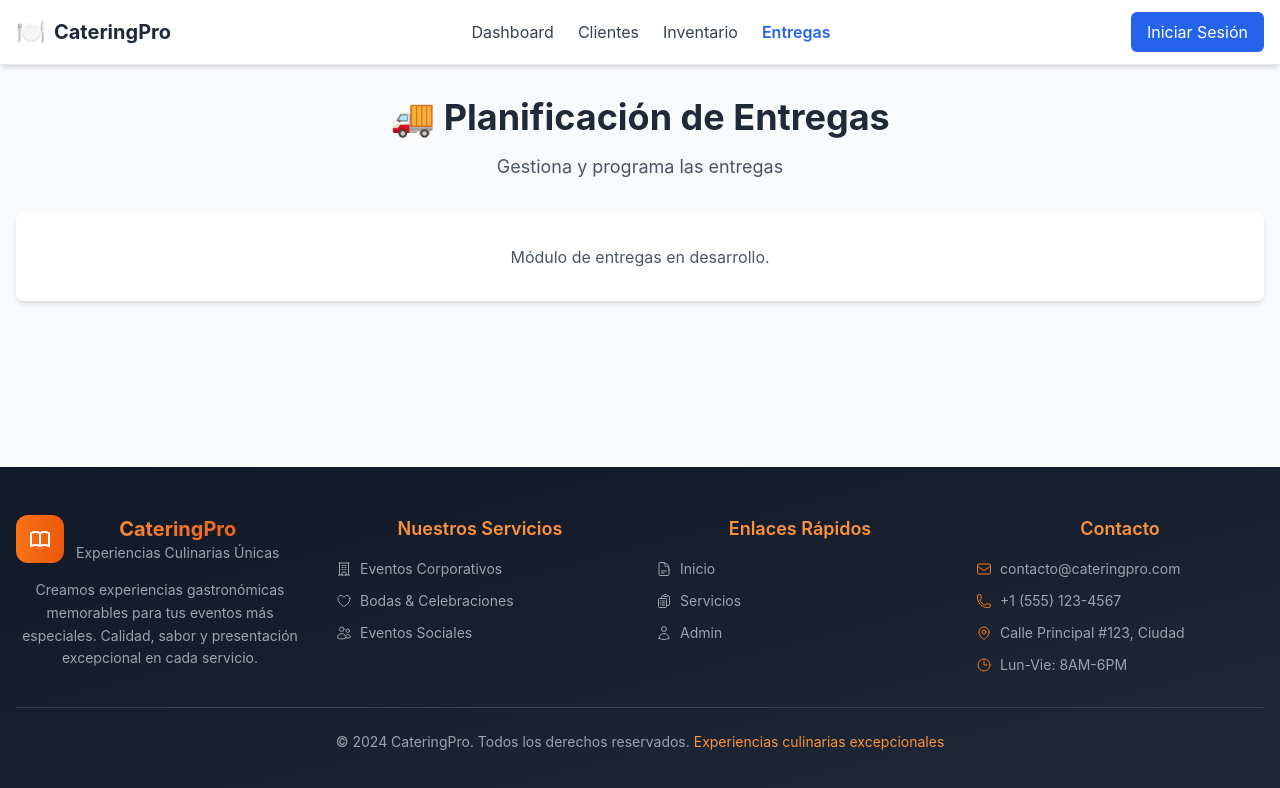
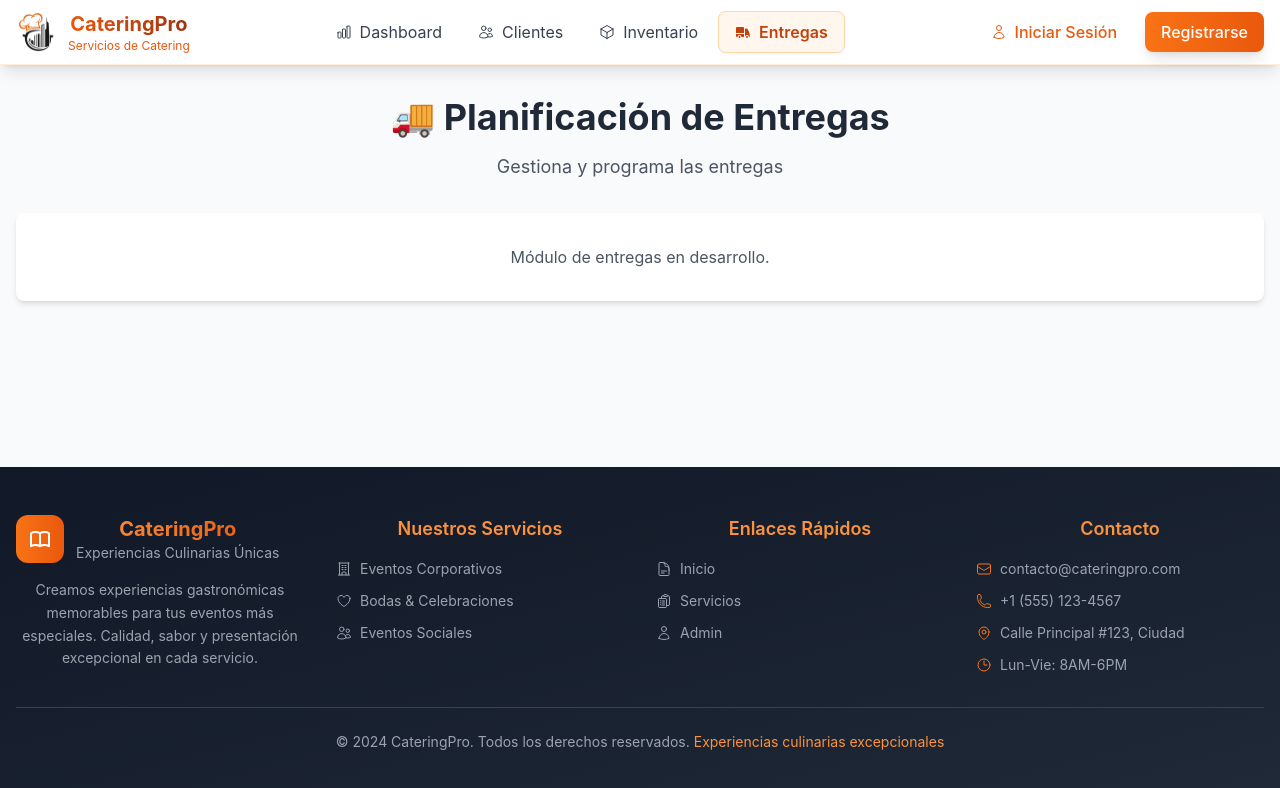
Before and after one commit to Aldair2003/catering-Front, a React (Create React App) app: page /admin/delivery in a window 1280 px wide. Shown: the top 788 px of the page. Built offline with nearby package versions, Linux system fonts and the light colour scheme.

Commit message:
Rediseñar el componente Header: implementación de navegación simplificada para clientes y administradores, incorporación de animaciones con framer-motion, y mejora en la presentación del logo y botones de autenticación.

```diff
--- a/src/components/layout/Header.tsx
+++ b/src/components/layout/Header.tsx
@@ -1,131 +1,246 @@
 import React from 'react';
 import { Link, useLocation } from 'react-router-dom';
+import { motion } from 'framer-motion';
+import {
+  HomeIcon,
+  ChartBarIcon,
+  UsersIcon,
+  CubeIcon,
+  TruckIcon,
+  UserIcon,
+  Bars3Icon,
+  XMarkIcon
+} from '@heroicons/react/24/outline';
+import {
+  HomeIcon as HomeIconSolid,
+  ChartBarIcon as ChartBarIconSolid,
+  UsersIcon as UsersIconSolid,
+  CubeIcon as CubeIconSolid,
+  TruckIcon as TruckIconSolid,
+} from '@heroicons/react/24/solid';
 
 /**
  * Header principal de la aplicación
- * Incluye navegación para usuarios públicos, clientes y administradores
+ * Navegación simplificada para mostrar servicios de catering (sin compras)
  *
  * Funcionalidades:
- * - Logo y marca de la empresa
- * - Menú de navegación adaptativo según el rol
- * - Indicador de página activa
- * - Acceso rápido a carrito y perfil
+ * - Logo y marca con colores naranja
+ * - Navegación básica: Solo Inicio + Admin
+ * - Diseño enfocado en exhibición de servicios
+ * - Animaciones suaves con Framer Motion
  */
 const Header: React.FC = () => {
   const location = useLocation();
+  const [isMobileMenuOpen, setIsMobileMenuOpen] = React.useState(false);
 
   // Determinar si estamos en rutas de admin
   const isAdminRoute = location.pathname.startsWith('/admin');
 
+  // Helper para determinar si el link está activo
+  const isActivePath = (path: string) => location.pathname === path;
+
+  // Configuración de navegación para clientes (simplificada)
+  const customerNavigation = [
+    {
+      name: 'Inicio',
+      path: '/',
+      icon: HomeIcon,
+      iconSolid: HomeIconSolid
+    }
+  ];
+
+  // Configuración de navegación para admin
+  const adminNavigation = [
+    {
+      name: 'Dashboard',
+      path: '/admin',
+      icon: ChartBarIcon,
+      iconSolid: ChartBarIconSolid
+    },
+    {
+      name: 'Clientes',
+      path: '/admin/clients',
+      icon: UsersIcon,
+      iconSolid: UsersIconSolid
+    },
+    {
+      name: 'Inventario',
+      path: '/admin/inventory',
+      icon: CubeIcon,
+      iconSolid: CubeIconSolid
+    },
+    {
+      name: 'Entregas',
+      path: '/admin/delivery',
+      icon: TruckIcon,
+      iconSolid: TruckIconSolid
+    },
+  ];
+
+  const navigation = isAdminRoute ? adminNavigation : customerNavigation;
+
   return (
-    <header className="bg-white shadow-md border-b border-gray-200">
+    <motion.header
+      className="bg-white shadow-lg border-b border-orange-100"
+      initial={{ y: -100 }}
+      animate={{ y: 0 }}
+      transition={{ duration: 0.5, ease: "easeOut" }}
+    >
       <div className="container mx-auto px-4">
         <div className="flex items-center justify-between h-16">
 
           {/* Logo y marca */}
-          <div className="flex items-center space-x-2">
-            <Link to="/" className="flex items-center space-x-2 hover:opacity-80 transition-opacity">
-              <span className="text-2xl">🍽️</span>
-              <h1 className="text-xl font-bold text-gray-800">CateringPro</h1>
+          <motion.div
+            className="flex items-center space-x-3"
+            whileHover={{ scale: 1.05 }}
+            transition={{ duration: 0.2 }}
+          >
+            <Link to="/" className="flex items-center space-x-3 hover:opacity-80 transition-opacity">
+              <motion.div
+                whileHover={{ rotate: 5, scale: 1.1 }}
+                transition={{ duration: 0.2 }}
+              >
+                <img
+                  src="/logo/logoCatemini.png"
+                  alt="CateringPro Logo"
+                  className="h-10 w-10 object-contain"
+                />
+              </motion.div>
+              <div>
+                <h1 className="text-xl font-bold bg-gradient-to-r from-orange-600 to-orange-800 bg-clip-text text-transparent">
+                  CateringPro
+                </h1>
+                <p className="text-xs text-orange-600">Servicios de Catering</p>
+              </div>
             </Link>
-          </div>
+          </motion.div>
 
-          {/* Navegación principal */}
-          <nav className="hidden md:flex items-center space-x-6">
-            {!isAdminRoute ? (
-              /* Navegación para clientes */
-              <>
-                <Link
-                  to="/"
-                  className={`hover:text-blue-600 transition-colors ${
-                    location.pathname === '/' ? 'text-blue-600 font-semibold' : 'text-gray-700'
-                  }`}
+          {/* Navegación principal - Desktop */}
+          <nav className="hidden md:flex items-center space-x-1">
+            {navigation.map((item) => {
+              const isActive = isActivePath(item.path);
+              const Icon = isActive ? item.iconSolid : item.icon;
+
+              return (
+                <motion.div
+                  key={item.path}
+                  whileHover={{ scale: 1.05 }}
+                  whileTap={{ scale: 0.95 }}
                 >
-                  Inicio
-                </Link>
-                <Link
-                  to="/menu"
-                  className={`hover:text-blue-600 transition-colors ${
-                    location.pathname === '/menu' ? 'text-blue-600 font-semibold' : 'text-gray-700'
-                  }`}
-                >
-                  Menú
-                </Link>
-                <Link
-                  to="/orders"
-                  className={`hover:text-blue-600 transition-colors ${
-                    location.pathname === '/orders' ? 'text-blue-600 font-semibold' : 'text-gray-700'
-                  }`}
-                >
-                  Mis Pedidos
-                </Link>
-              </>
-            ) : (
-              /* Navegación para admin */
-              <>
-                <Link
-                  to="/admin"
-                  className={`hover:text-blue-600 transition-colors ${
-                    location.pathname === '/admin' ? 'text-blue-600 font-semibold' : 'text-gray-700'
-                  }`}
-                >
-                  Dashboard
-                </Link>
-                <Link
-                  to="/admin/clients"
-                  className={`hover:text-blue-600 transition-colors ${
-                    location.pathname === '/admin/clients' ? 'text-blue-600 font-semibold' : 'text-gray-700'
-                  }`}
-                >
-                  Clientes
-                </Link>
-                <Link
-                  to="/admin/inventory"
-                  className={`hover:text-blue-600 transition-colors ${
-                    location.pathname === '/admin/inventory' ? 'text-blue-600 font-semibold' : 'text-gray-700'
-                  }`}
-                >
-                  Inventario
-                </Link>
-                <Link
-                  to="/admin/delivery"
-                  className={`hover:text-blue-600 transition-colors ${
-                    location.pathname === '/admin/delivery' ? 'text-blue-600 font-semibold' : 'text-gray-700'
-                  }`}
-                >
-                  Entregas
-                </Link>
-              </>
-            )}
+                  <Link
+                    to={item.path}
+                    className={`flex items-center space-x-2 px-4 py-2 rounded-lg transition-all duration-200 ${
+                      isActive
+                        ? 'text-orange-700 bg-orange-50 font-semibold shadow-sm border border-orange-200'
+                        : 'text-gray-700 hover:text-orange-600 hover:bg-orange-50'
+                    }`}
+                  >
+                    <Icon className="h-4 w-4" />
+                    <span>{item.name}</span>
+                  </Link>
+                </motion.div>
+              );
+            })}
           </nav>
 
           {/* Acciones del usuario */}
-          <div className="flex items-center space-x-4">
-            {!isAdminRoute && (
-              /* Carrito para clientes */
+          <div className="flex items-center space-x-3">
+
+            {/* Botones de autenticación */}
+            <motion.div
+              whileHover={{ scale: 1.05 }}
+              whileTap={{ scale: 0.95 }}
+            >
               <Link
-                to="/cart"
-                className="relative hover:text-blue-600 transition-colors"
+                to="/auth/login"
+                className="flex items-center space-x-2 text-orange-600 hover:text-orange-700 px-4 py-2 rounded-lg hover:bg-orange-50 transition-all duration-200 font-medium"
               >
-                <span className="text-xl">🛒</span>
-                {/* Badge de cantidad - se implementará con Context */}
-                <span className="absolute -top-2 -right-2 bg-red-500 text-white text-xs rounded-full h-5 w-5 flex items-center justify-center">
-                  3
-                </span>
+                <UserIcon className="h-4 w-4" />
+                <span>Iniciar Sesión</span>
               </Link>
-            )}
+            </motion.div>
 
-            {/* Login/Profile */}
-            <Link
-              to="/auth/login"
-              className="bg-blue-600 text-white px-4 py-2 rounded-md hover:bg-blue-700 transition-colors"
+            <motion.div
+              whileHover={{ scale: 1.05 }}
+              whileTap={{ scale: 0.95 }}
             >
-              Iniciar Sesión
-            </Link>
+              <Link
+                to="/auth/register"
+                className="flex items-center space-x-2 bg-gradient-to-r from-orange-500 to-orange-600 text-white px-4 py-2 rounded-lg hover:from-orange-600 hover:to-orange-700 transition-all duration-200 shadow-lg font-medium"
+              >
+                <span>Registrarse</span>
+              </Link>
+            </motion.div>
+
+            {/* Mobile menu button */}
+            <motion.button
+              className="md:hidden p-2 text-gray-700 hover:text-orange-600 transition-colors rounded-lg hover:bg-orange-50"
+              onClick={() => setIsMobileMenuOpen(!isMobileMenuOpen)}
+              whileTap={{ scale: 0.9 }}
+            >
+              {isMobileMenuOpen ? (
+                <XMarkIcon className="h-6 w-6" />
+              ) : (
+                <Bars3Icon className="h-6 w-6" />
+              )}
+            </motion.button>
           </div>
         </div>
+
+        {/* Mobile Navigation */}
+        {isMobileMenuOpen && (
+          <motion.nav
+            className="md:hidden py-4 border-t border-orange-100"
+            initial={{ opacity: 0, height: 0 }}
+            animate={{ opacity: 1, height: "auto" }}
+            exit={{ opacity: 0, height: 0 }}
+            transition={{ duration: 0.2 }}
+          >
+            <div className="space-y-1">
+              {navigation.map((item) => {
+                const isActive = isActivePath(item.path);
+                const Icon = isActive ? item.iconSolid : item.icon;
+
+                return (
+                  <Link
+                    key={item.path}
+                    to={item.path}
+                    className={`flex items-center space-x-3 px-3 py-3 rounded-lg transition-colors ${
+                      isActive
+                        ? 'text-orange-700 bg-orange-50 font-semibold'
+                        : 'text-gray-700 hover:text-orange-600 hover:bg-orange-50'
+                    }`}
+                    onClick={() => setIsMobileMenuOpen(false)}
+                  >
+                    <Icon className="h-5 w-5" />
+                    <span>{item.name}</span>
+                  </Link>
+                );
+              })}
+
+              {/* Mobile auth buttons */}
+              <div className="pt-4 border-t border-orange-100 space-y-2">
+                <Link
+                  to="/auth/login"
+                  className="flex items-center space-x-3 px-3 py-3 rounded-lg text-orange-600 hover:bg-orange-50 transition-colors"
+                  onClick={() => setIsMobileMenuOpen(false)}
+                >
+                  <UserIcon className="h-5 w-5" />
+                  <span>Iniciar Sesión</span>
+                </Link>
+                <Link
+                  to="/auth/register"
+                  className="flex items-center space-x-3 px-3 py-3 rounded-lg bg-orange-600 text-white hover:bg-orange-700 transition-colors"
+                  onClick={() => setIsMobileMenuOpen(false)}
+                >
+                  <span>Registrarse</span>
+                </Link>
+              </div>
+            </div>
+          </motion.nav>
+        )}
       </div>
-    </header>
+    </motion.header>
   );
 };
 
```
